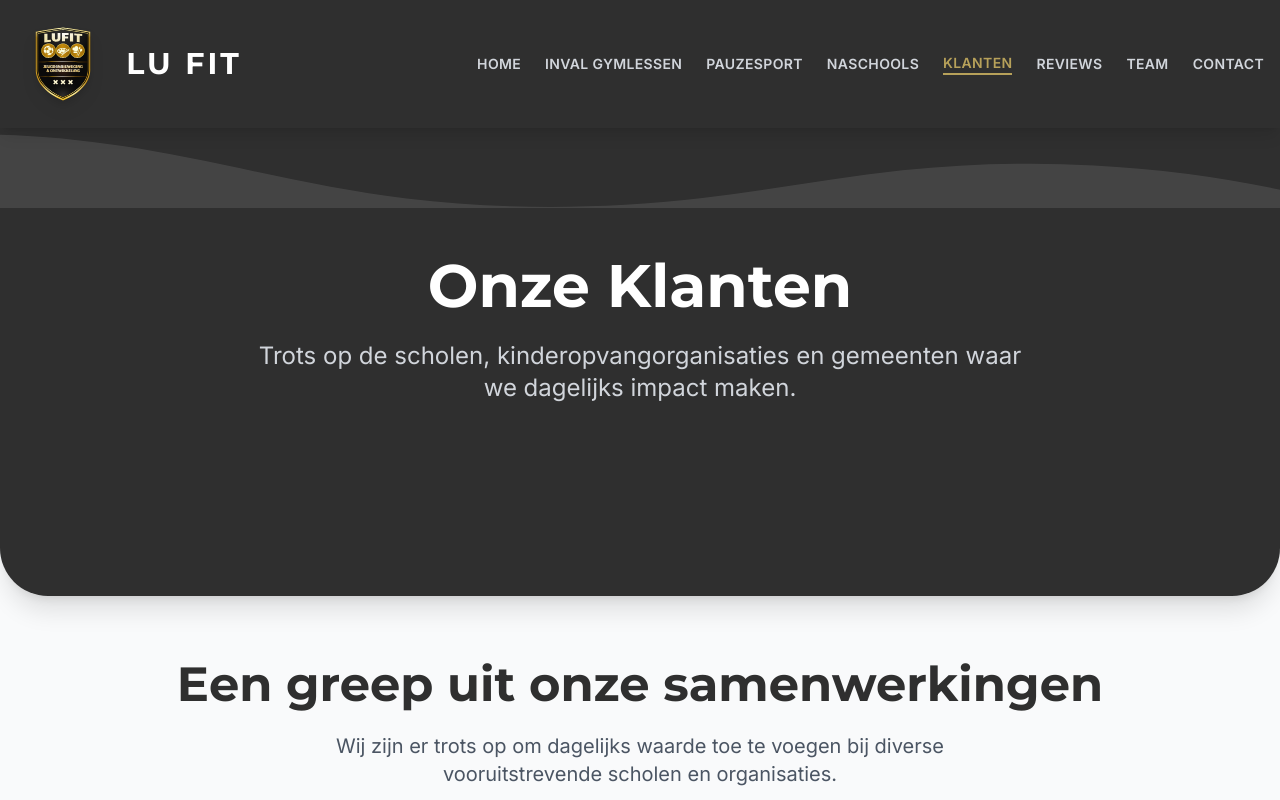
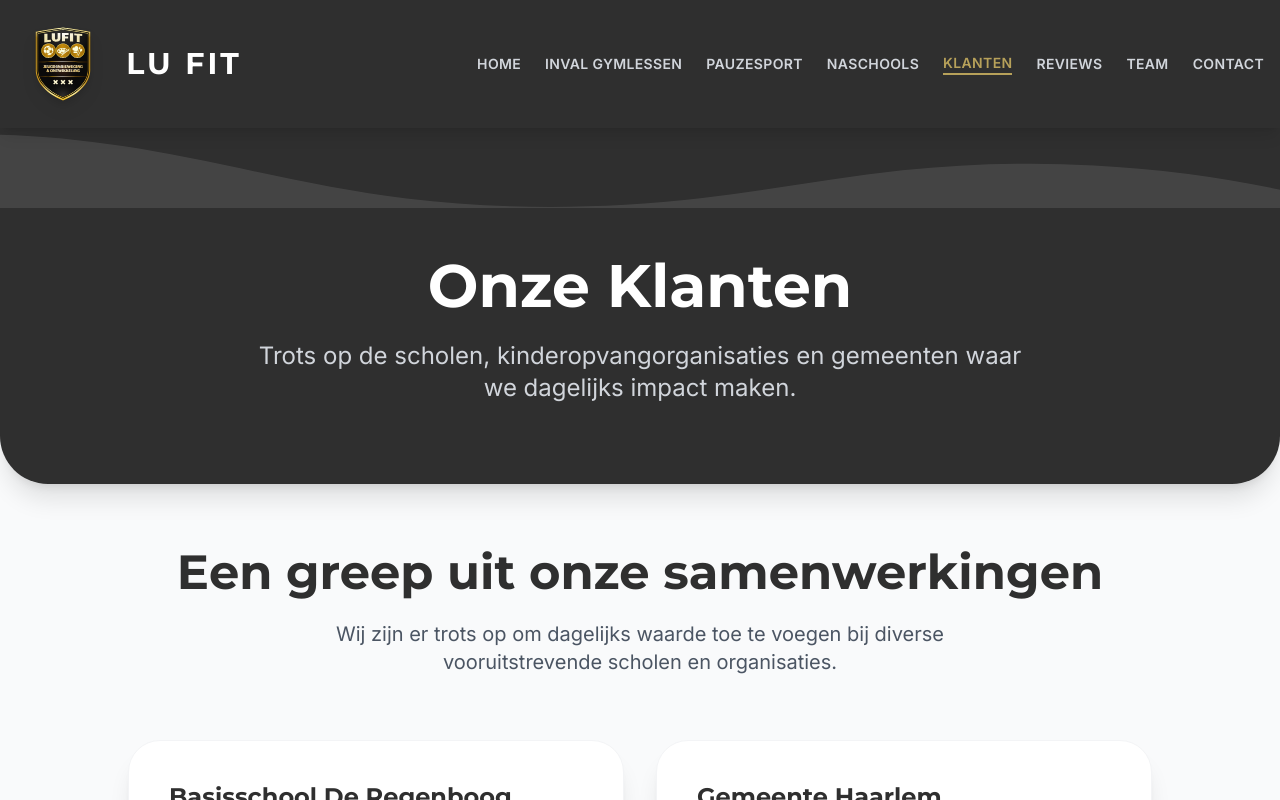
Before and after one commit to CD1878/Lufit, a React (Vite) app: page / in a window 1280 px wide. Both pictures are taken after a click on the button "KLANTEN". Shown: the top 800 px of the page. Built offline with nearby package versions, Linux system fonts and the light colour scheme.

Commit message:
style: reduce hero section height on klanten, reviews, and team pages

```diff
--- a/pages/Klanten.tsx
+++ b/pages/Klanten.tsx
@@ -11,7 +11,7 @@ const Klanten: React.FC<Props> = ({ onNavigate }) => {
     return (
         <div className="fade-in bg-gray-50 flex flex-col min-h-screen">
             {/* Hero Section */}
-            <div className="bg-anthracite text-white pt-24 pb-32 md:pt-32 md:pb-48 rounded-b-[3rem] relative shadow-xl overflow-hidden">
+            <div className="bg-anthracite text-white pt-24 pb-16 md:pt-32 md:pb-20 rounded-b-[3rem] relative shadow-xl overflow-hidden">
                 <div className="absolute top-0 left-0 w-full overflow-hidden leading-none opacity-10 rotate-180">
                     <svg className="relative block w-[calc(110%+1.3px)] h-[80px]" data-name="Layer 1" xmlns="http://www.w3.org/2000/svg" viewBox="0 0 1200 120" preserveAspectRatio="none">
                         <path d="M321.39,56.44c58-10.79,114.16-30.13,172-41.86,82.39-16.72,168.19-17.73,250.45-.39C823.78,31,906.67,72,985.66,92.83c70.05,18.48,146.53,26.09,214.34,3V0H0V27.35A600.21,600.21,0,0,0,321.39,56.44Z" fill="currentColor"></path>
--- a/pages/Reviews.tsx
+++ b/pages/Reviews.tsx
@@ -11,7 +11,7 @@ const Reviews: React.FC<Props> = ({ onNavigate }) => {
     return (
         <div className="fade-in bg-gray-50 flex flex-col min-h-screen">
             {/* Hero Section */}
-            <div className="bg-anthracite text-white pt-24 pb-32 md:pt-32 md:pb-48 rounded-b-[3rem] relative shadow-xl overflow-hidden">
+            <div className="bg-anthracite text-white pt-24 pb-16 md:pt-32 md:pb-20 rounded-b-[3rem] relative shadow-xl overflow-hidden">
                 <div className="absolute top-0 left-0 w-full overflow-hidden leading-none opacity-10 rotate-180">
                     <svg className="relative block w-[calc(110%+1.3px)] h-[80px]" data-name="Layer 1" xmlns="http://www.w3.org/2000/svg" viewBox="0 0 1200 120" preserveAspectRatio="none">
                         <path d="M321.39,56.44c58-10.79,114.16-30.13,172-41.86,82.39-16.72,168.19-17.73,250.45-.39C823.78,31,906.67,72,985.66,92.83c70.05,18.48,146.53,26.09,214.34,3V0H0V27.35A600.21,600.21,0,0,0,321.39,56.44Z" fill="currentColor"></path>
--- a/pages/Team.tsx
+++ b/pages/Team.tsx
@@ -10,7 +10,7 @@ const Team: React.FC<Props> = ({ onNavigate }) => {
     return (
         <div className="fade-in bg-gray-50 flex flex-col min-h-screen">
             {/* Hero Section */}
-            <div className="bg-anthracite text-white pt-24 pb-32 md:pt-32 md:pb-48 rounded-b-[3rem] relative shadow-xl overflow-hidden">
+            <div className="bg-anthracite text-white pt-24 pb-16 md:pt-32 md:pb-20 rounded-b-[3rem] relative shadow-xl overflow-hidden">
                 <div className="absolute top-0 left-0 w-full overflow-hidden leading-none opacity-10 rotate-180">
                     <svg className="relative block w-[calc(110%+1.3px)] h-[80px]" data-name="Layer 1" xmlns="http://www.w3.org/2000/svg" viewBox="0 0 1200 120" preserveAspectRatio="none">
                         <path d="M321.39,56.44c58-10.79,114.16-30.13,172-41.86,82.39-16.72,168.19-17.73,250.45-.39C823.78,31,906.67,72,985.66,92.83c70.05,18.48,146.53,26.09,214.34,3V0H0V27.35A600.21,600.21,0,0,0,321.39,56.44Z" fill="currentColor"></path>
```
